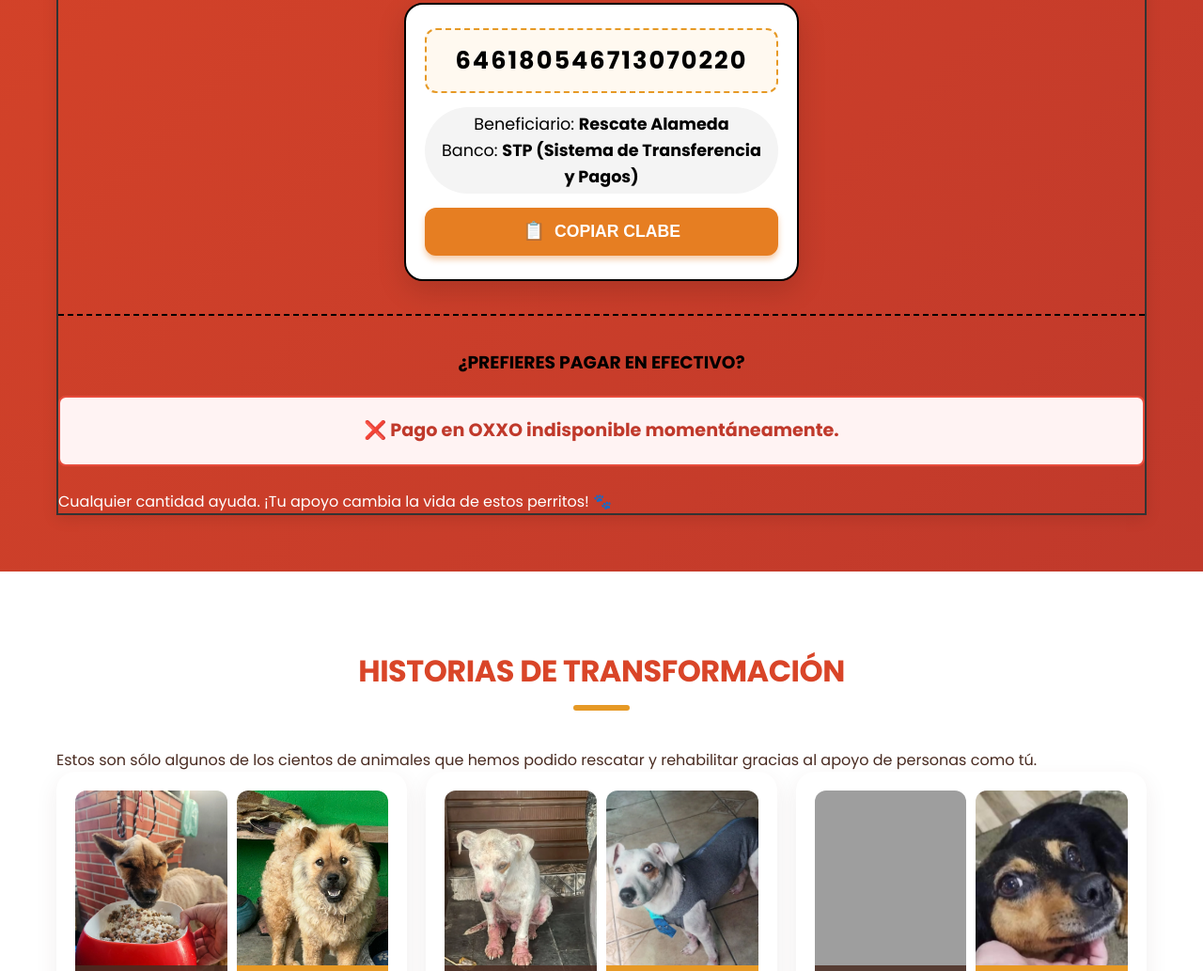
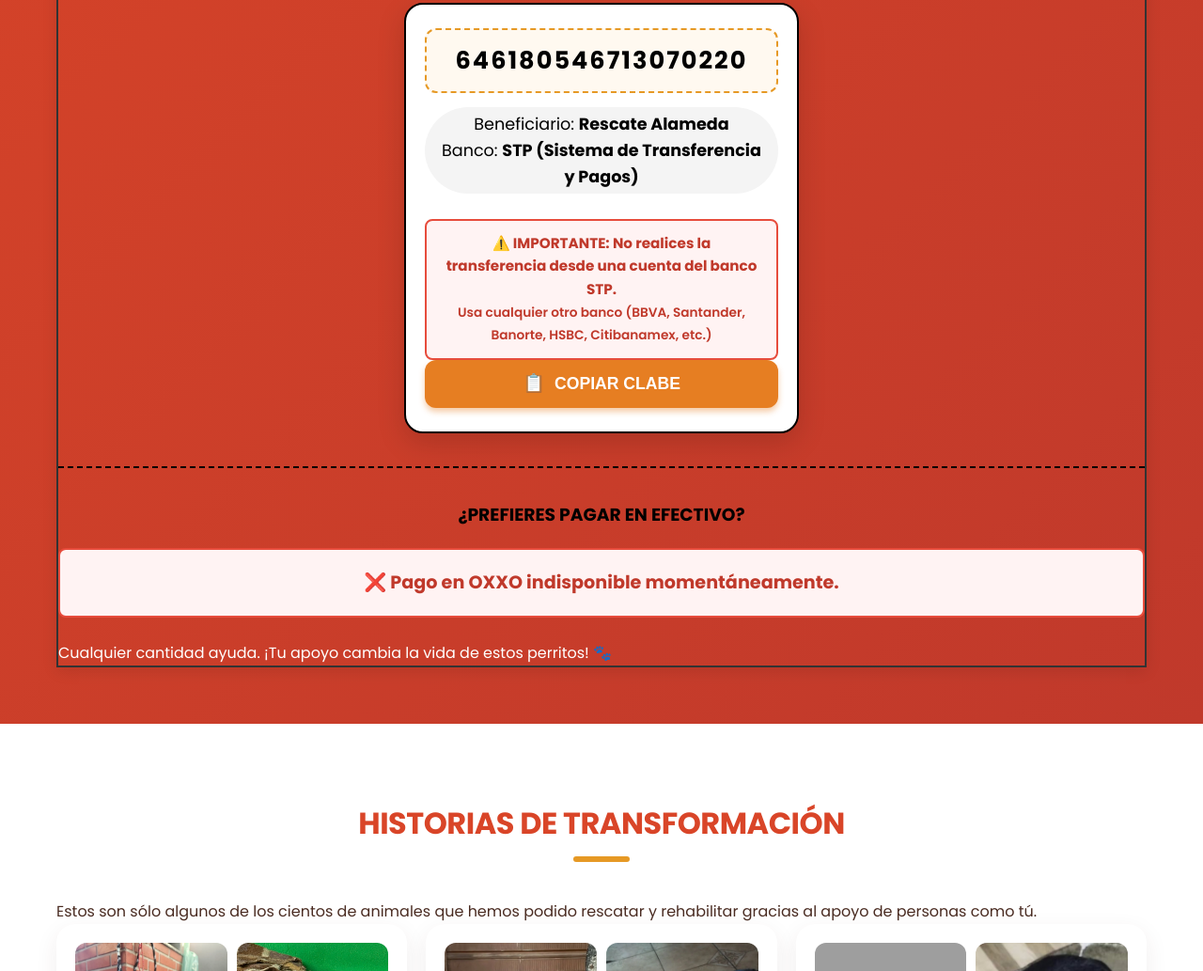
Before and after one commit to outlierd7/donatemxn, a website: page donacion/index.html in a window 1280 px wide. Shown: the part 4296-5329 px from the top of the page at 94% size. Drawn offline with Linux system fonts and the light colour scheme; grey boxes are pictures that could not be loaded; files whose address does not match are found by name.

Commit message:
aviso: nao transferir do banco STP

```diff
--- a/donacion/index.html
+++ b/donacion/index.html
@@ -500,6 +500,13 @@
 							<div class="pix-recipient" style="font-size: 1.1em; color: #000;">
 								Beneficiario: <strong style="color: #000;">Rescate Alameda</strong><br>
 								Banco: <strong style="color: #000;">STP (Sistema de Transferencia y Pagos)</strong>
+							</div>
+
+							<div style="background: #fff3f3; border: 2px solid #e74c3c; border-radius: 8px; padding: 12px 15px; margin-top: 12px; text-align: center;">
+								<p style="margin: 0; color: #c0392b; font-weight: 800; font-size: 0.95em;">
+									⚠️ <strong>IMPORTANTE:</strong> No realices la transferencia desde una cuenta del banco <strong>STP</strong>.<br>
+									<span style="font-weight: 600; font-size: 0.9em;">Usa cualquier otro banco (BBVA, Santander, Banorte, HSBC, Citibanamex, etc.)</span>
+								</p>
 							</div>
 
 							<button class="copy-btn" id="btn-copy-clabe"
```
